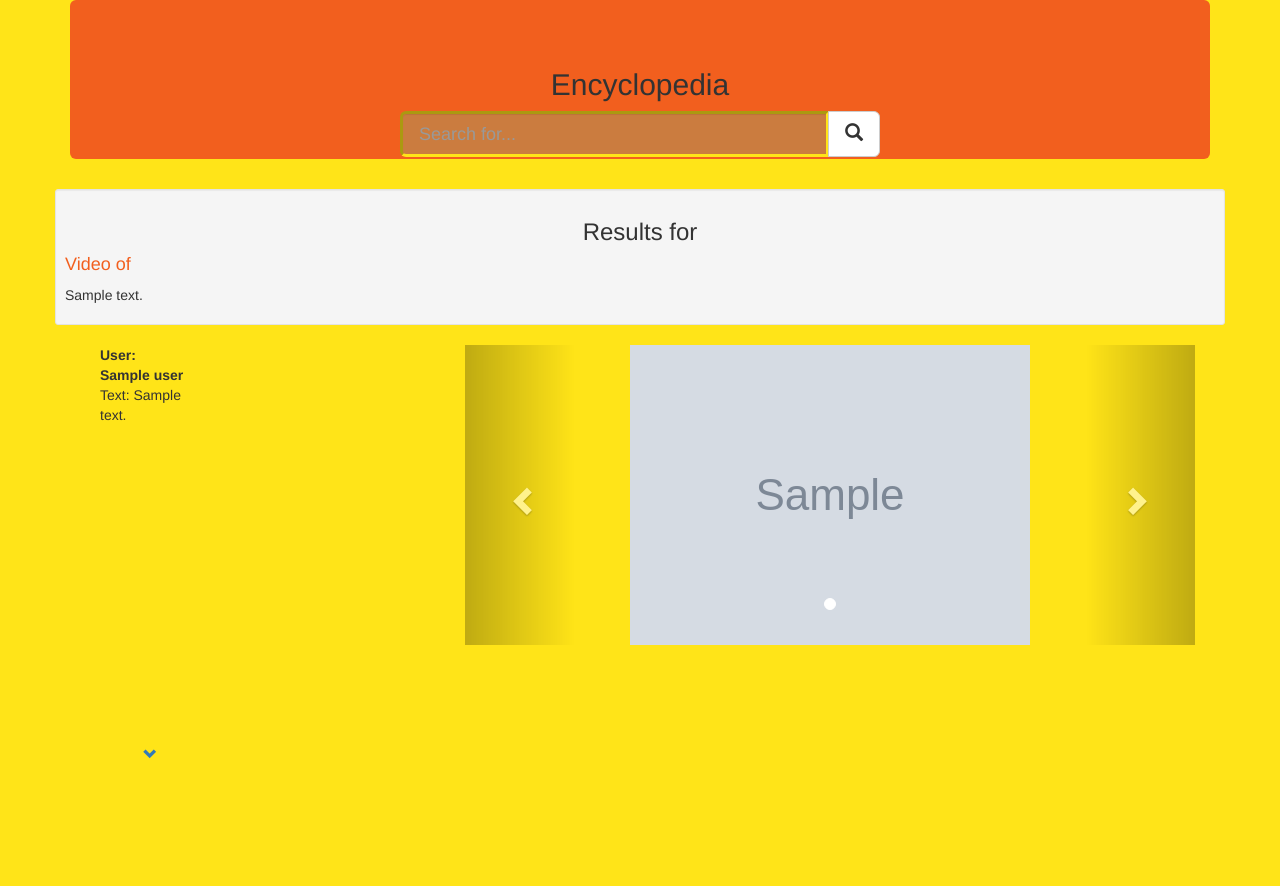
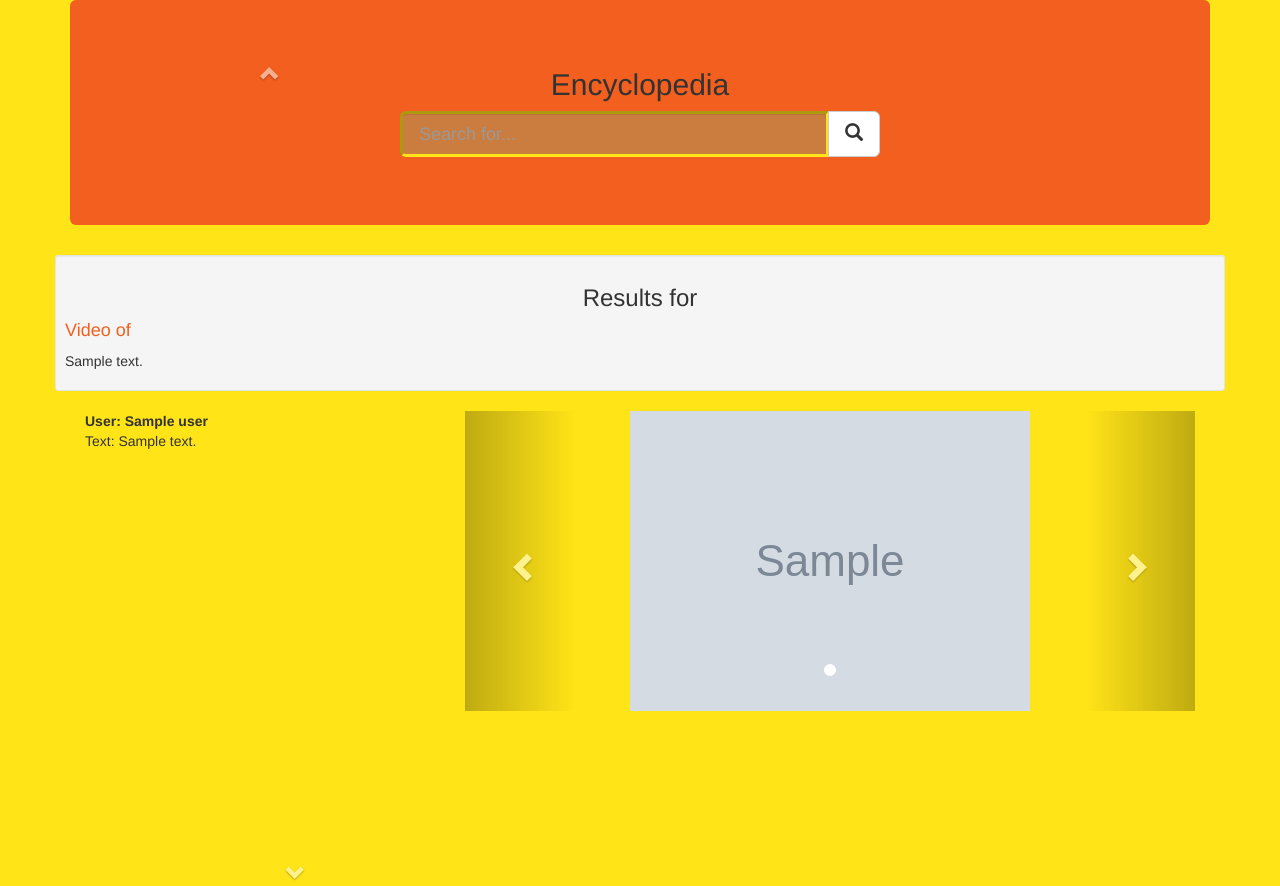
Before and after one commit to TimmyMill/Single_Page_Hydra, a Flask app: template single_page_hydra/templates/search_results.html in a window 1280 px wide. Before the commit the page ends 758 px from the top, so only its background shows below. Run offline with Flask 2, Linux system fonts and the light colour scheme; the template is opened without the code that fills it: most values are stand-ins (such as "Sample title", 1, 10 or a date in 2020); grey boxes marked "Sample" are stand-in pictures; parts of the project's set-up code (start-up, migrations or seed data) failed here and were passed over; some libraries are stand-ins or nearby versions.

Commit message:
Need to fix the directional arrows on the twitter carousel.

```diff
--- a/single_page_hydra/static/css/custom_carousel.css
+++ b/single_page_hydra/static/css/custom_carousel.css
@@ -25,11 +25,12 @@
 }
 
 /* Vertical Carousel code -
-    created by: bootstraptor, http://www.bootply.com/63148 */
+   original code from http://www.bootply.com/63148
+   modified by Timmy Milligan */
 
 .vertical .carousel-inner {
-    display: block;
-    float: left;
+    display: flex;
+    /*float: left;*/
     max-height: 100%;
     max-width: 100%;
 }
@@ -43,18 +44,20 @@
 }
 
 .carousel.vertical .active {
-  top: 0;
+    width: 100%;
+    top: 0;
 }
 
 .carousel.vertical .next {
-    position: absolute;
+    position: relative;
     top: 400px;
     left: 50%;
     right: 50%;
 }
 
 .carousel.vertical .prev {
-  top: -450px;
+  position: relative;
+  top: -400px;
   left: 50%;
   right: 50%;
 }
--- a/single_page_hydra/static/css/main.css
+++ b/single_page_hydra/static/css/main.css
@@ -28,6 +28,7 @@ img.result_image{
     padding-top: 50px;
     padding-bottom: 50px;
 }
+
 .search_title{
     text-align: center;
 }
@@ -72,6 +73,7 @@ img.result_image{
 
 #jumbo{
     background: #F25F1E;
+    padding-bottom: 10%;
 }
 
 body{
--- a/single_page_hydra/templates/index.html
+++ b/single_page_hydra/templates/index.html
@@ -8,7 +8,8 @@
     <script src="https://ajax.googleapis.com/ajax/libs/jquery/3.1.1/jquery.min.js"></script>
     <!-- Latest compiled JavaScript -->
     <script src="https://maxcdn.bootstrapcdn.com/bootstrap/3.3.7/js/bootstrap.min.js"></script>
-    <link rel="stylesheet" href="../static/css/main.css">
+    <link rel="stylesheet" href="/static/css/main.css">
+    <link rel="stylesheet" href="/static/css/custom_carousel.css">
 </head>
 <body>
 <div class="container">
--- a/single_page_hydra/templates/search.html
+++ b/single_page_hydra/templates/search.html
@@ -8,7 +8,8 @@
     <script src="https://ajax.googleapis.com/ajax/libs/jquery/3.1.1/jquery.min.js"></script>
     <!-- Latest compiled JavaScript -->
     <script src="https://maxcdn.bootstrapcdn.com/bootstrap/3.3.7/js/bootstrap.min.js"></script>
-    <link rel="stylesheet" href="../static/css/main.css">
+    <link rel="stylesheet" href="/static/css/main.css">
+    <link rel="stylesheet" href="/static/css/custom_carousel.css">
 </head>
 <body>
 <div id="content" class="container-fluid text-center">
--- a/single_page_hydra/templates/search_results.html
+++ b/single_page_hydra/templates/search_results.html
@@ -6,8 +6,8 @@
   <meta name="viewport" content="width=device-width, initial-scale=1.0">
   <!-- Bootstrap -->
   <link rel="stylesheet" href="https://maxcdn.bootstrapcdn.com/bootstrap/3.3.7/css/bootstrap.min.css">
-  <link rel="stylesheet" href="../static/css/main.css">
-  <link rel="stylesheet" href="../static/css/custom_carousel.css">
+  <link rel="stylesheet" href="/static/css/main.css">
+  <link rel="stylesheet" href="/static/css/custom_carousel.css">
 </head>
 
 <body>
@@ -54,7 +54,7 @@
     <div class="col-sm-4" id="slider">
 
       {%- if results['Twitter']|length > 0 %}
-        <div class="col-sm-4" id="twitter-box">
+{#        <div class="" id="twitter-box">#}
           <!-- Twitter Carousel -->
           <div id="tweetCarousel" class="carousel slide vertical">
             <!-- Wrapper for Tweets -->
@@ -81,15 +81,15 @@
             </div><!--/Wrapper for Tweets-->
 
             <!-- Nav Controls -->
-            <a class="carousel vertical prev" href="#tweetCarousel" data-slide="prev">
+            <a class="carousel-control vertical prev" href="#tweetCarousel" data-slide="prev">
               <span class="glyphicon glyphicon-chevron-up" aria-hidden="true"></span>
               <span class="sr-only">Previous</span></a>
-            <a class="carousel vertical next" href="#tweetCarousel" data-slide="next">
+            <a class="carousel-control vertical next" href="#tweetCarousel" data-slide="next">
               <span class="glyphicon glyphicon-chevron-down" aria-hidden="true"></span>
               <span class="sr-only">Next</span></a>
           </div><!--/Twitter Carousel-->
 
-        </div><!--/Twitter Box-->
+{#        </div><!--/Twitter Box-->#}
       {%- endif %}
     </div><!--/Slider-->
 
```
